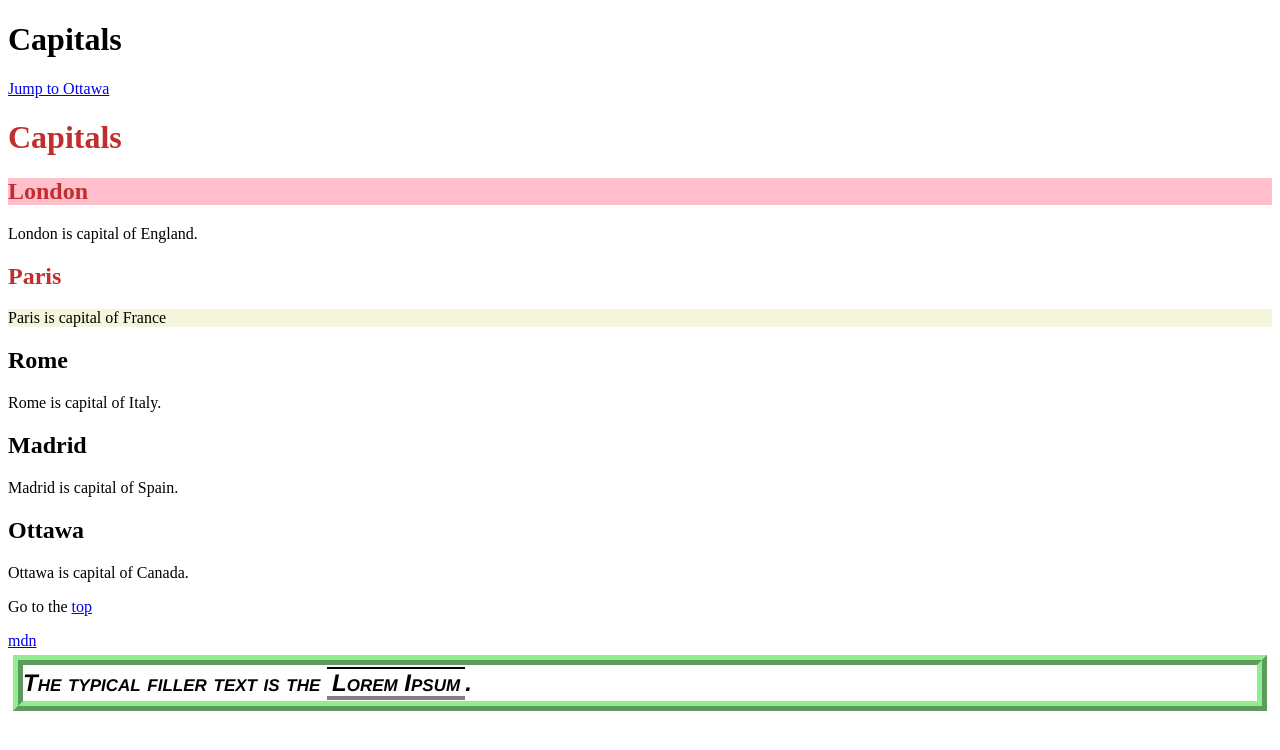
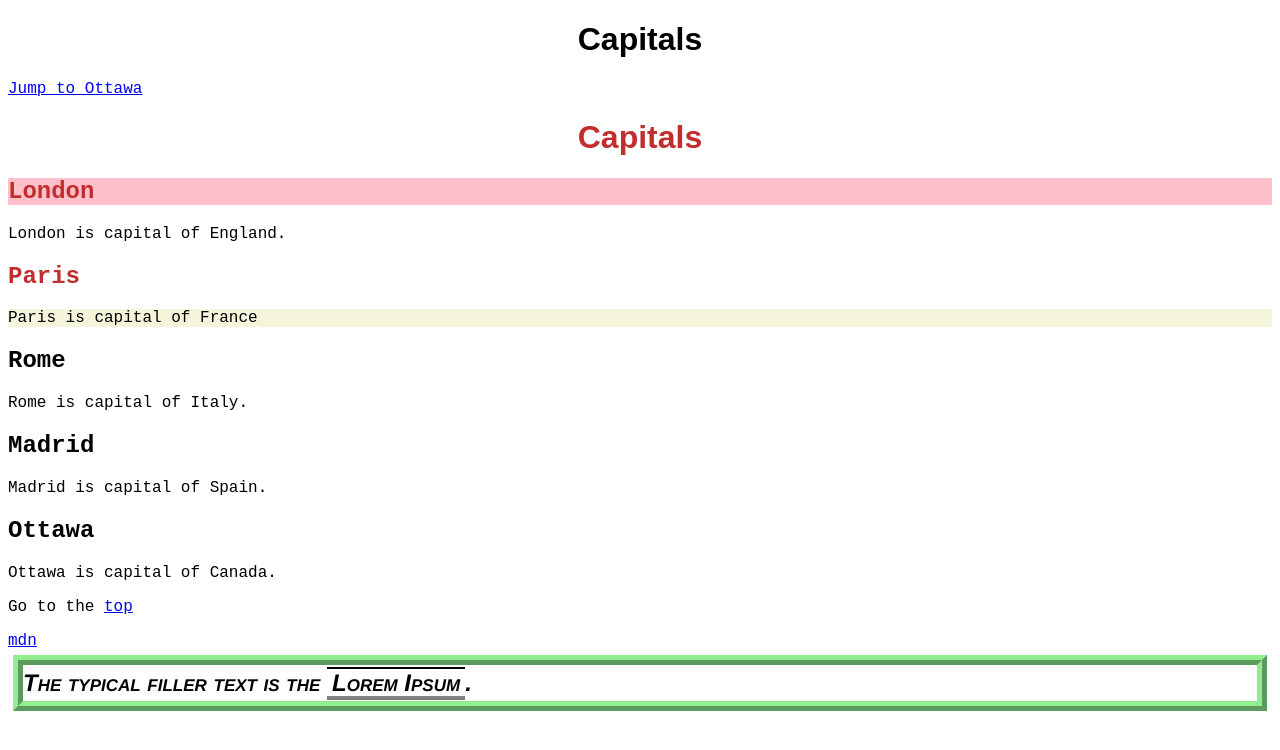
Before and after one commit to QuestionableAtBest/Week5ACIT1620, a plain HTML site: page index.html in a window 1280 px wide. Drawn offline with Linux system fonts and the light colour scheme.

Commit message:
Added font family

```diff
--- a/css/stylesheet.css
+++ b/css/stylesheet.css
@@ -22,3 +22,12 @@
     margin: 5px;
     font:italic small-caps bold 24px/1.5 Helvetica,san-serif
 }
+
+h1{
+    font-family:Arial,Helvetica,sans-serif;
+    text-align: center;
+}
+
+body{
+    font-family:'Courier New', Courier, monospace;
+}
```
